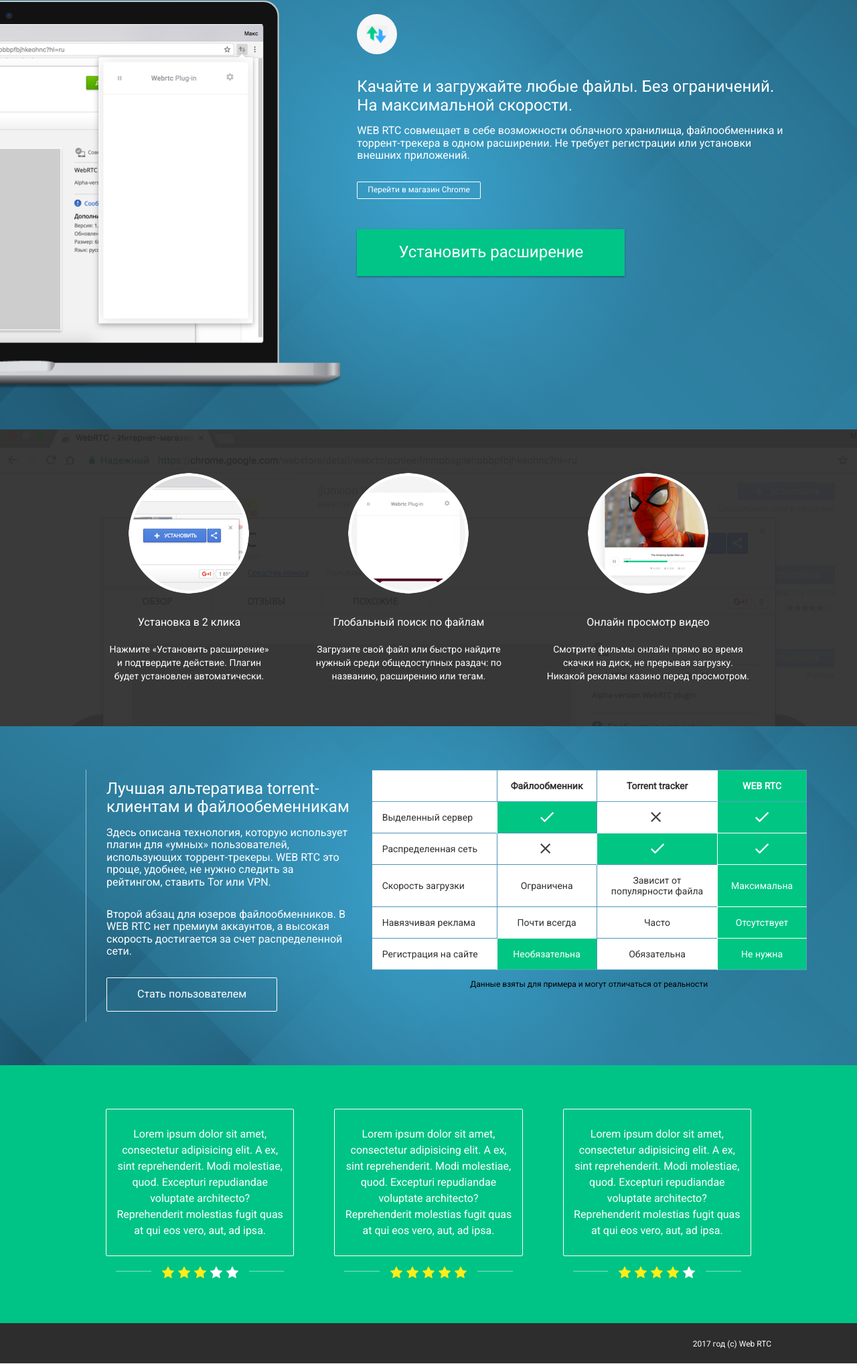
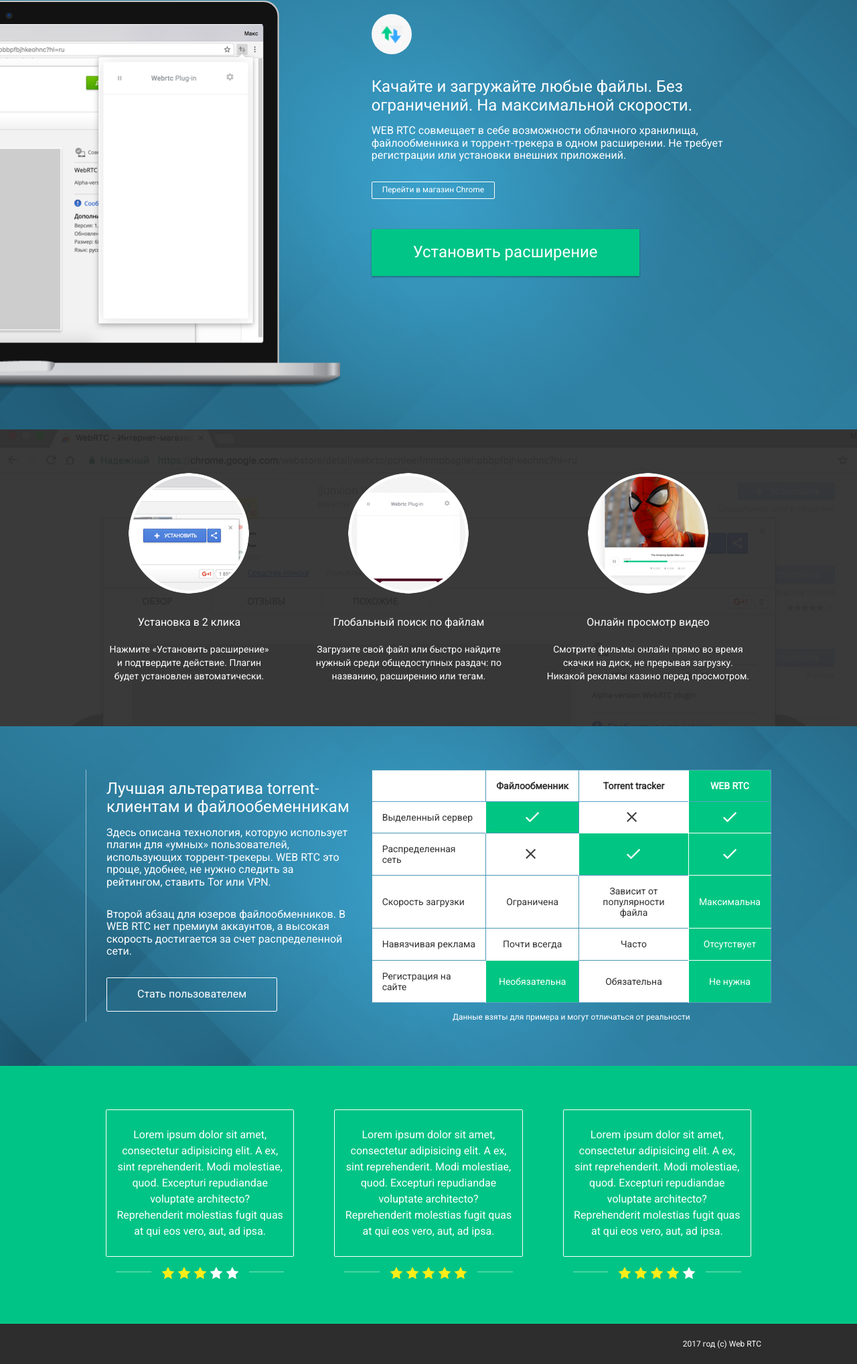
Before and after one commit to kry4a/WebRTC, a website: page src/index.html in a window 1280 px wide. Shown: the part 59-2095 px from the top of the page at 67% size. Drawn offline with Linux system fonts and the light colour scheme.

Commit message:
Починил позиционирование блоков и баг с шириной конрейнера

```diff
--- a/src/index.html
+++ b/src/index.html
@@ -10,6 +10,7 @@
 <body>
 	<main>
 		<section class="section section--fill rectangles relative section--preview">
+			<div class="container">
 				<div class="row">
 					<div class="col-7 col-offset-5">
 						<div class="infoblock infoblock--preview">
@@ -20,6 +21,7 @@
 							<p class="infoblock__desc">WEB RTC совмещает в себе возможности облачного хранилища, файлообменника и торрент-трекера в одном расширении. Не требует регистрации или установки внешних приложений.</p>
 							<a href="#" class="link link--sm">Перейти в магазин Chrome</a>
 							<a href="#" class="btn btn--green btn--install">Установить расширение</a>
+						</div>
 					</div>
 				</div>
 			</div>
--- a/src/less/main.less
+++ b/src/less/main.less
@@ -18,6 +18,7 @@
 }
 html, body {
 	height: 100%;
+	min-width: 1024px;
 }
 
 h1,h2,h3,h4 {
@@ -70,7 +71,9 @@
 
 .container {
 	position: relative;
+
 	width: 1024px;
+	height: 100%;
 
 	margin-left: auto;
 	margin-right: auto;
@@ -314,7 +317,6 @@
 }
 .footer {
 	height: 60px;
-	padding: 25px;
 	background-color: #2d2d2d;
 	margin-top: -60px;
 	&--op {
@@ -324,8 +326,11 @@
 
 .copyright {
 	float: right;
+	margin-right: 15px;
 	color: #ffffff;
+
 	font-size: 12px;
+	line-height: 60px;
 }
 
 
@@ -373,9 +378,10 @@
 	border-top: none;
 }
 .table-container {
-	width: 650px;
+	width: 100%;
 }
 .table-description {
+	color:#ffffff;
 	text-align: center;
 	font-size: 12px;
 }
@@ -480,8 +486,10 @@
 .block {
 	left:0;
 	right: 0;
+	top:0;
+	bottom: 0;
 	margin: auto;
-	margin-top:150px;
+	position: absolute;
 	&__desc {
 		padding-top: 15px;
 	}
@@ -510,7 +518,7 @@
 	}
 	&--active {
 		width:770px;
-
+		height: 364px;
 		background-color: #ffffff;
 		color:#666666;
 		box-shadow: 0 2px 2px rgba(0, 0, 0, 0.24), 0 0 2px rgba(0, 0, 0, 0.12);
```
Also changed, not shown: src/_html/index.html (+2 -0 lines), src/css/main.css. Lines whose indentation alone changed are shown as unchanged.
